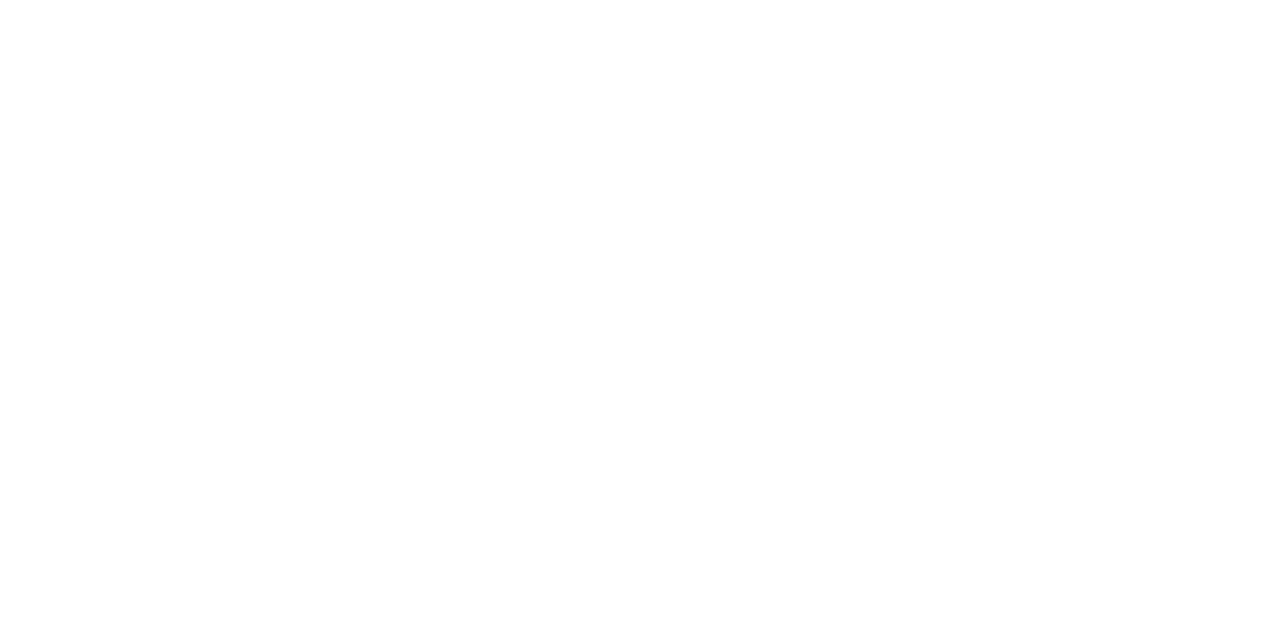
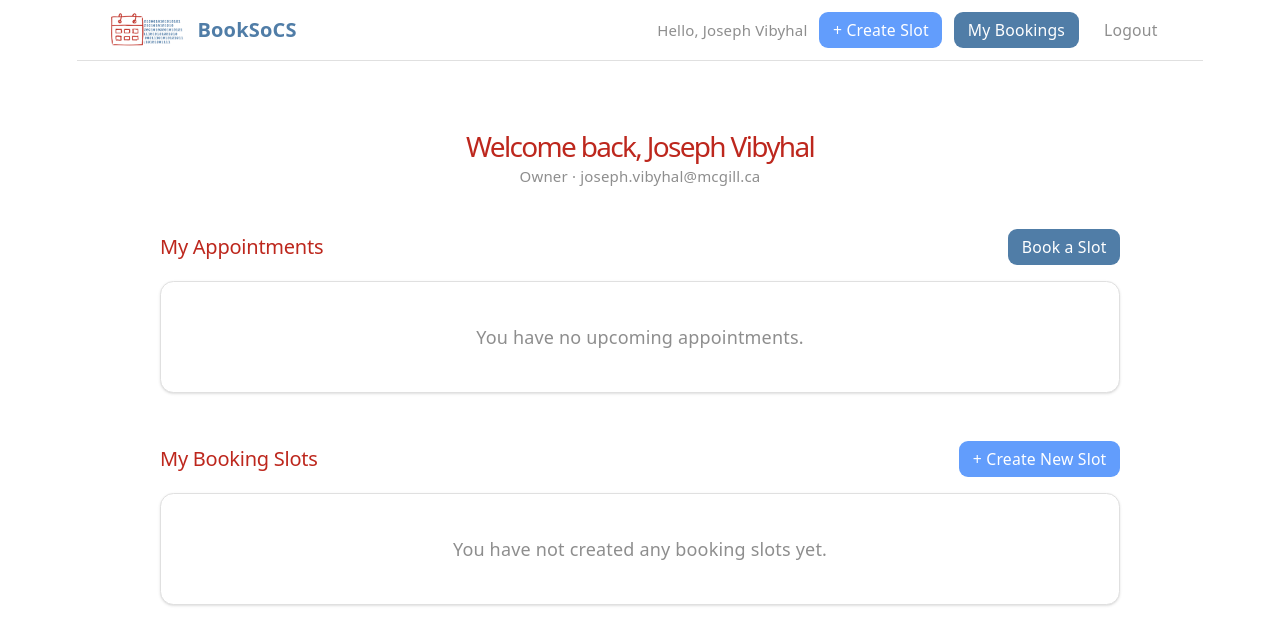
Before and after one commit to AyazCiplak/comp307-booking-frontend, a React (Vite) app: page /dashboard in a window 1280 px wide. Before the commit this address had no page. Shown: the top 644 px of the page. Built offline with nearby package versions, Linux system fonts and the light colour scheme.

Commit message:
Created navbar, authLayout component to organize all authenticated pages, and basic dashboard layout providing overview of upcoming appointments and (only for owners) overview of booking slots created.

```diff
--- /dev/null
+++ b/src/components/layout/Navbar.tsx
@@ -0,0 +1,64 @@
+import { Link, useNavigate } from "react-router-dom";
+import Button from "../ui/Button";
+import { useAuth } from "../../context/AuthContext";
+
+/**
+ * Top navigation bar — rendered on all authenticated pages via AuthLayout.
+ *
+ * Reads the current user directly from AuthContext, so no props are needed.
+ * Owners get an extra "Create Slot" button; both roles see "My Bookings" and Logout.
+ */
+function Navbar() {
+  const { user, logout } = useAuth();
+  const navigate = useNavigate();
+
+  function handleLogout() {
+    logout();
+    // TODO: also clear the backend auth token/session when connected
+    navigate("/");
+  }
+
+  return (
+    <nav style={{
+      display: "flex",
+      alignItems: "center",
+      justifyContent: "space-between",
+      padding: "12px 32px",
+      borderBottom: "1px solid #e0e0e0",
+      backgroundColor: "#ffffff",
+    }}>
+      {/* Left — logo + app name */}
+      <Link
+        to="/dashboard"
+        style={{ display: "flex", alignItems: "center", gap: "10px", textDecoration: "none" }}
+      >
+        <img src="/logo.png" alt="BookSoCS" style={{ height: "36px" }} />
+        <span style={{ fontWeight: 600, fontSize: "20px", color: "#507da7" }}>BookSoCS</span>
+      </Link>
+
+      {/* Right — greeting + role-aware actions */}
+      <div style={{ display: "flex", alignItems: "center", gap: "12px" }}>
+        <span style={{ color: "#8e8e8e", fontSize: "15px" }}>
+          Hello, {user?.name ?? "Guest"}
+        </span>
+
+        {/* Owners get a shortcut to create a new booking slot */}
+        {user?.role === "owner" && (
+          <Button variant="secondary" size="sm" onClick={() => navigate("/owner/create-slot")}>
+            + Create Slot
+          </Button>
+        )}
+
+        <Button variant="primary" size="sm" onClick={() => navigate("/dashboard")}>
+          My Bookings
+        </Button>
+
+        <Button variant="ghost" size="sm" onClick={handleLogout}>
+          Logout
+        </Button>
+      </div>
+    </nav>
+  );
+}
+
+export default Navbar;
--- /dev/null
+++ b/src/context/AuthContext.tsx
@@ -0,0 +1,78 @@
+import { createContext, useContext, useState } from "react";
+import type { ReactNode } from "react";
+
+export type UserRole = "user" | "owner";
+
+export interface AuthUser {
+  name: string;
+  email: string;
+  role: UserRole;
+}
+
+interface AuthContextType {
+  user: AuthUser | null;
+  login: (user: AuthUser) => void;
+  logout: () => void;
+}
+
+const AuthContext = createContext<AuthContextType | null>(null);
+
+/**
+ * Derives the user's role from their email domain:
+ * @mcgill.ca -> "owner" (professors / TAs who create slots)
+ * @mail.mcgill.ca -> "user" (students who book slots)
+ *
+ * Called at login time once the backend returns the authenticated email.
+ */
+export function getRoleFromEmail(email: string): UserRole {
+  return email.endsWith("@mcgill.ca") && !email.endsWith("@mail.mcgill.ca")
+    ? "owner"
+    : "user";
+}
+
+/**
+ * Provides context on user type ("user" vs "owner") based on their email.
+ * Authenticated section is wrapped with this AuthProvider.
+ */
+export function AuthProvider({ children }: { children: ReactNode }) {
+
+  // Current MOCK DATA -- This is a "user" (student), can swap out to get "owner" pages.
+  // Can be removed once real "auth" is implemented via backend.
+  const [user, setUser] = useState<AuthUser | null>({
+    //name: "Ayaz",
+    //email: "ayaz.ciplak@mail.mcgill.ca", // swap to @mcgill.ca to see owner view
+    //role: getRoleFromEmail("ayaz.ciplak@mail.mcgill.ca"),
+
+    name: "Joseph Vibyhal",
+    email: "joseph.vibyhal@mcgill.ca", // idk what his actual email is
+    role: getRoleFromEmail("joseph.vibyhal@mcgill.ca")
+  });
+
+  function login(authUser: AuthUser) {
+    setUser({ ...authUser, role: getRoleFromEmail(authUser.email) });
+  }
+
+  function logout() {
+    setUser(null);
+  }
+
+  return (
+    <AuthContext.Provider value={{ user, login, logout }}>
+      {children}
+    </AuthContext.Provider>
+  );
+}
+
+/**
+ * Custom hook — import and call this in any component to read the
+ * current user or trigger login/logout.
+ *
+ * Usage:
+ * <<< const { user, logout } = useAuth();
+ * if (user?.role === "owner") { ... } >>> // To apply user-type-specific actions
+ */
+export function useAuth(): AuthContextType {
+  const ctx = useContext(AuthContext);
+  if (!ctx) throw new Error("useAuth must be used inside <AuthProvider>");
+  return ctx;
+}
--- a/src/main.tsx
+++ b/src/main.tsx
@@ -2,22 +2,32 @@
 import { createRoot } from "react-dom/client";
 import { BrowserRouter, Route, Routes } from "react-router-dom";
 import "./index.css";
+import { AuthProvider } from "./context/AuthContext";
 import Landing from "./Landing.tsx";
 import Register from "./pages/auth/Register.tsx";
-import Dashboard from "./pages/public/dashboard/Dashboard.tsx";
+import AuthLayout from "./pages/shared/AuthLayout.tsx";
+import Dashboard from "./pages/shared/Dashboard.tsx";
 import Temp from "./pages/public/temp/Temp.tsx";
 
 createRoot(document.getElementById("root")!).render(
   <StrictMode>
+    <AuthProvider> {/* Makes auth state available */}
       <BrowserRouter>
         <Routes>
+          {/* Public routes — no navbar */}
           <Route path="/" element={<Landing />} />
           <Route path="/auth/register" element={<Register />} />
-        <Route path="/public/dashboard" element={<Dashboard />} />
 
-        {/* Temporary page, to illustrate reusable components. */}
+          {/* Authenticated routes — Navbar rendered automatically via AuthLayout */}
+          <Route element={<AuthLayout />}>
+            <Route path="/dashboard" element={<Dashboard />} />
+            {/* Future owner-only pages (e.g. /owner/create-slot) will go here */}
+          </Route>
+
+          {/* Temporary component showcase — remove before final submission */}
           <Route path="/public/temp" element={<Temp />} />
         </Routes>
       </BrowserRouter>
+    </AuthProvider>
   </StrictMode>,
 );
--- a/src/pages/public/dashboard/Dashboard.tsx
+++ /dev/null
@@ -1,9 +0,0 @@
-function Dashboard() {
-  return (
-    <div style={{ maxWidth: '1000px', margin: '0 auto', padding: '40px 20px' }}>
-      <h1 style={{ fontSize: '28px', marginBottom: '30px' }}>Book SOCS Dashboard</h1>
-    </div>
-  );
-}
-
-export default Dashboard;
--- /dev/null
+++ b/src/pages/shared/AuthLayout.tsx
@@ -0,0 +1,16 @@
+import { Outlet } from "react-router-dom";
+import Navbar from "../../components/layout/Navbar";
+
+// Default layout integrating navbar into "authenticated"-state pages
+function AuthLayout() {
+  return (
+    <>
+      <Navbar />
+      <main>
+        <Outlet /> {/* ← whatever child page is active renders here */}
+      </main>
+    </>
+  );
+}
+
+export default AuthLayout;
--- /dev/null
+++ b/src/pages/shared/Dashboard.tsx
@@ -0,0 +1,72 @@
+import { useAuth } from "../../context/AuthContext";
+import Button from "../../components/ui/Button";
+import Card from "../../components/ui/Card";
+
+/**
+ * Single dashboard for all logged-in users.
+ *
+ * Sections:
+ *  1. "My Appointments"   — visible to everyone (users + owners)
+ *  2. "Browse Slots"      — visible to everyone
+ *  3. "My Booking Slots"  — owner-only panel, rendered when user.role === "owner"
+ *
+ * All data below is mock/placeholder — replace with real API calls once
+ * the Spring Boot backend is connected.
+ */
+function Dashboard() {
+  const { user } = useAuth();
+
+  return (
+    <div style={{ maxWidth: "1000px", margin: "0 auto", padding: "40px 20px" }}>
+
+      {/* Page heading */}
+      <div style={{ marginBottom: "40px" }}>
+        <h1 style={{ fontSize: "28px", marginBottom: "4px" }}>
+          Welcome back, {user?.name}
+        </h1>
+        <p style={{ color: "#8e8e8e", fontSize: "15px" }}>
+          {user?.role === "owner" ? "Owner" : "Student"} · {user?.email}
+        </p>
+      </div>
+
+      {/* ── Section 1: My Appointments (everyone) ─────────────────────── */}
+      <section style={{ marginBottom: "48px" }}>
+        <div style={{ display: "flex", justifyContent: "space-between", alignItems: "center", marginBottom: "16px" }}>
+          <h2 style={{ fontSize: "20px", margin: 0 }}>My Appointments</h2>
+          <Button variant="primary" size="sm">Book a Slot</Button>
+        </div>
+
+        {/* TODO: replace with real BookingSlotCard list from API */}
+        <Card>
+          <Card.Content>
+            <p style={{ color: "#8e8e8e", textAlign: "center", padding: "24px 0" }}>
+              You have no upcoming appointments.
+            </p>
+          </Card.Content>
+        </Card>
+      </section>
+
+      {/* ── Section 2: Owner Panel (owners only) ──────────────────────── */}
+      {user?.role === "owner" && (
+        <section style={{ marginBottom: "48px" }}>
+          <div style={{ display: "flex", justifyContent: "space-between", alignItems: "center", marginBottom: "16px" }}>
+            <h2 style={{ fontSize: "20px", margin: 0 }}>My Booking Slots</h2>
+            <Button variant="secondary" size="sm">+ Create New Slot</Button>
+          </div>
+
+          {/* TODO: replace with real slot list from API */}
+          <Card>
+            <Card.Content>
+              <p style={{ color: "#8e8e8e", textAlign: "center", padding: "24px 0" }}>
+                You have not created any booking slots yet.
+              </p>
+            </Card.Content>
+          </Card>
+        </section>
+      )}
+
+    </div>
+  );
+}
+
+export default Dashboard;
```
Also changed, not shown: src/pages/owner/OwnerDashboard.tsx (deleted), src/pages/shared/UserDashboard.tsx (deleted). Lines whose indentation alone changed are shown as unchanged.
